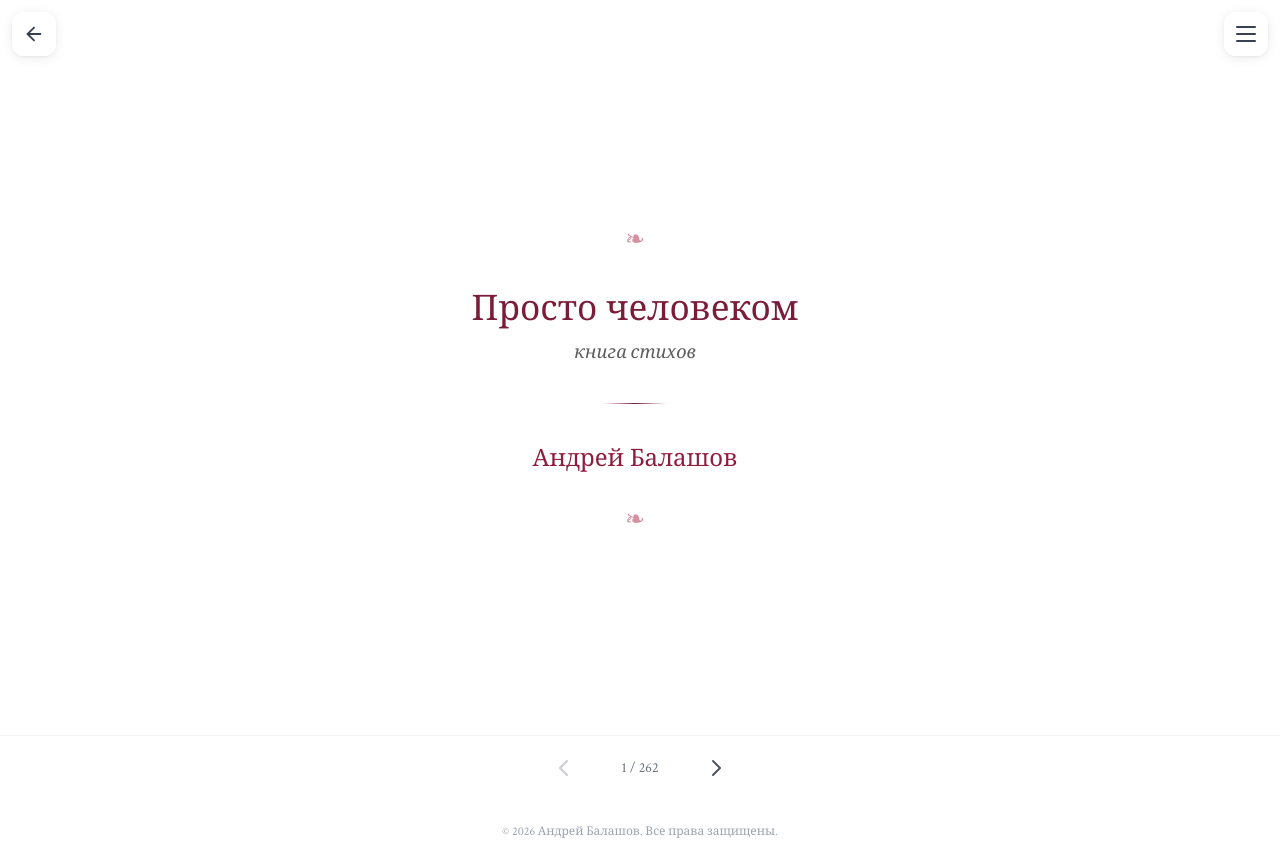
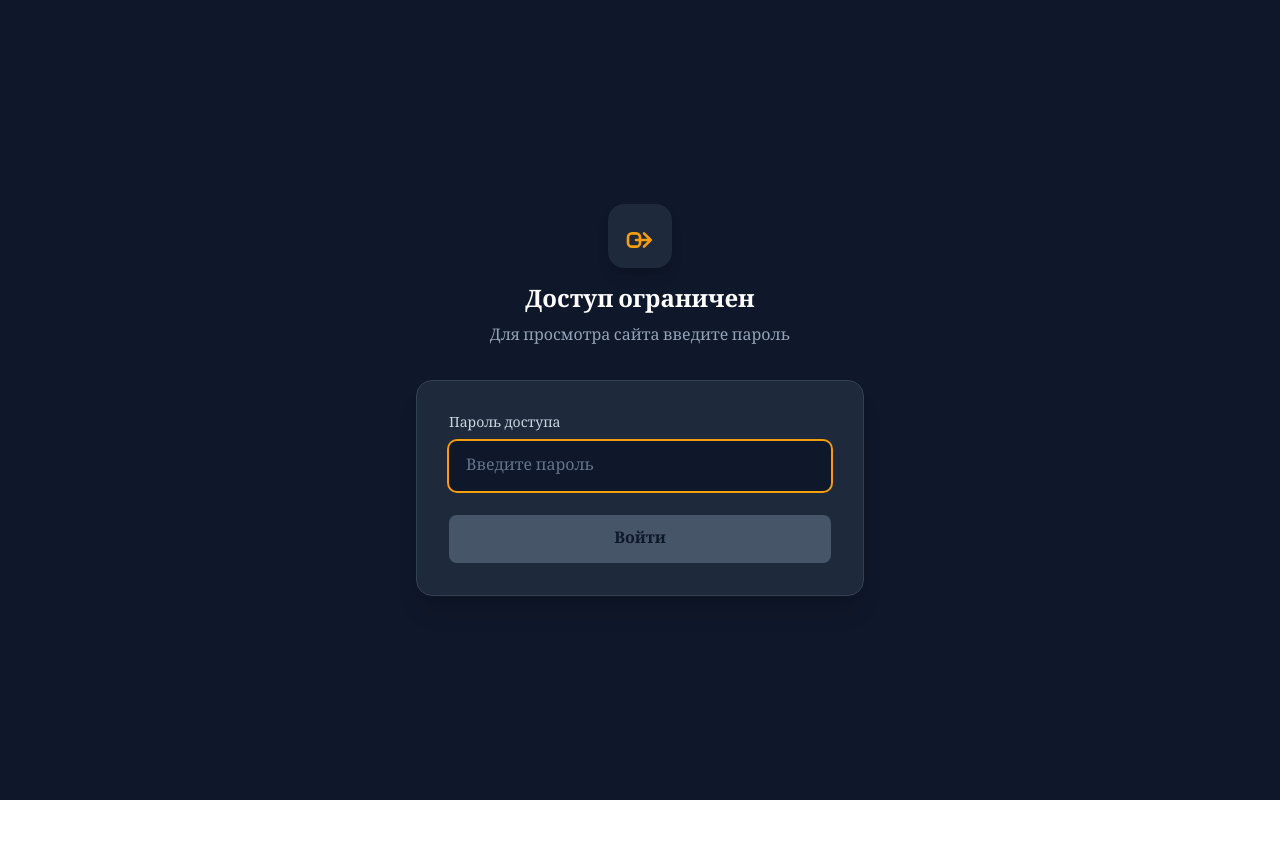
Before and after one commit to ila42/poetry-book, a React (Vite) app: page /read/book-1 in a window 1280 px wide. After the commit the page ends 800 px from the top, so only its background shows below. Built offline with nearby package versions, Linux system fonts and the light colour scheme; a web font is replaced by a local one.

Commit message:
сделал сайт закрытым

```diff
--- a/src/App.tsx
+++ b/src/App.tsx
@@ -1,9 +1,16 @@
 import { Routes, Route, useLocation, Navigate } from 'react-router-dom';
 import { LandingPage, BookReader, AudioArchive, PoemOfTheDay, PoemRoute, TableOfContentsPage } from '@/pages';
 import { AdminApp } from '@/admin';
+import { useAuth } from '@/context/AuthContext';
+import { LoginPage } from '@/components/common/LoginPage';
 
 function App() {
   const location = useLocation();
+  const { isAuthenticated } = useAuth();
+
+  if (!isAuthenticated) {
+    return <LoginPage />;
+  }
 
   if (location.hash === '#/admin' || location.pathname === '/admin') {
     return <AdminApp />;
--- a/src/admin/AdminApp.tsx
+++ b/src/admin/AdminApp.tsx
@@ -1,8 +1,7 @@
 import { useState } from 'react';
-import { AuthProvider, useAuth } from './context/AuthContext';
+import { useAuth } from '@/context/AuthContext';
 import { ContentProvider } from './context/ContentContext';
 import {
-  LoginPage,
   AdminLayout,
   Dashboard,
   PoemsManager,
@@ -10,6 +9,7 @@ import {
   AuthorEditor,
   FileManager,
 } from './components';
+import { LoginPage } from '@/components/common/LoginPage';
 
 type Page = 'dashboard' | 'poems' | 'structure' | 'author' | 'files';
 
@@ -49,8 +49,6 @@ function AdminContent() {
 
 export function AdminApp() {
   return (
-    <AuthProvider>
-      <AdminContent />
-    </AuthProvider>
+    <AdminContent />
   );
 }
--- a/src/admin/components/AdminLayout.tsx
+++ b/src/admin/components/AdminLayout.tsx
@@ -1,5 +1,5 @@
 import { ReactNode, useState } from 'react';
-import { useAuth } from '../context/AuthContext';
+import { useAuth } from '@/context/AuthContext';
 
 interface AdminLayoutProps {
   children: ReactNode;
--- a/src/admin/components/index.ts
+++ b/src/admin/components/index.ts
@@ -1,4 +1,4 @@
-export { LoginPage } from './LoginPage';
+export { LoginPage } from '@/components/common/LoginPage';
 export { AdminLayout } from './AdminLayout';
 export { Dashboard } from './Dashboard';
 export { PoemsManager } from './PoemsManager';
--- a/src/components/TopToolbar/TopToolbar.tsx
+++ b/src/components/TopToolbar/TopToolbar.tsx
@@ -2,6 +2,7 @@ import { useState, useCallback, useRef, useEffect } from 'react';
 import { useNavigate } from 'react-router-dom';
 import { ReaderTocPanel } from '@/components/ReaderTocPanel';
 import { useSearchOptional } from '@/context/SearchContext';
+import { useAuth } from '@/context/AuthContext';
 import type { TocItem } from '@/data/toc';
 import styles from './TopToolbar.module.css';
 
@@ -146,8 +147,15 @@ export function TopToolbar({
     };
   }, [open, close]);
 
+  const { logout } = useAuth();
+
   const handleBack = () => {
     navigate('/');
+    close();
+  };
+
+  const handleLogout = () => {
+    logout();
     close();
   };
 
@@ -476,6 +484,19 @@ export function TopToolbar({
                     <path d="M19 21l-7-5-7 5V5a2 2 0 0 1 2-2h10a2 2 0 0 1 2 2z" />
                   </svg>
                 </button>
+                <button
+                  type="button"
+                  className={`${styles.iconButton} text-red-400 hover:text-red-300`}
+                  onClick={handleLogout}
+                  aria-label="Выйти"
+                  title="Заблокировать доступ"
+                >
+                  <svg width="20" height="20" viewBox="0 0 24 24" fill="none" stroke="currentColor" strokeWidth="2" strokeLinecap="round" strokeLinejoin="round">
+                    <path d="M9 21H5a2 2 0 0 1-2-2V5a2 2 0 0 1 2-2h4" />
+                    <polyline points="16 17 21 12 16 7" />
+                    <line x1="21" y1="12" x2="9" y2="12" />
+                  </svg>
+                </button>
             </>
           </div>
         )}
--- a/src/admin/components/LoginPage.tsx
+++ b/src/components/common/LoginPage.tsx
@@ -1,5 +1,5 @@
 import { useState, FormEvent } from 'react';
-import { useAuth } from '../context/AuthContext';
+import { useAuth } from '@/context/AuthContext';
 
 export function LoginPage() {
   const [password, setPassword] = useState('');
@@ -38,15 +38,15 @@ export function LoginPage() {
                 strokeLinecap="round"
                 strokeLinejoin="round"
                 strokeWidth={2}
-                d="M12 6.253v13m0-13C10.832 5.477 9.246 5 7.5 5S4.168 5.477 3 6.253v13C4.168 18.477 5.754 18 7.5 18s3.332.477 4.5 1.253m0-13C13.168 5.477 14.754 5 16.5 5c1.747 0 3.332.477 4.5 1.253v13C19.832 18.477 18.247 18 16.5 18c-1.746 0-3.332.477-4.5 1.253"
+                d="M12 15v2a3 3 0 01-3 3H6a3 3 0 01-3-3v-4a3 3 0 013-3h3a3 3 0 013 3v2M15 10l5 5-5 5M20 15H9"
               />
             </svg>
           </div>
           <h1 className="text-2xl font-bold text-white mb-2">
-            Админ-панель
+            Доступ ограничен
           </h1>
           <p className="text-slate-400">
-            Управление контентом книги
+            Для просмотра сайта введите пароль
           </p>
         </div>
 
@@ -58,7 +58,7 @@ export function LoginPage() {
                 htmlFor="password"
                 className="block text-sm font-medium text-slate-300 mb-2"
               >
-                Пароль администратора
+                Пароль доступа
               </label>
               <input
                 type="password"
@@ -112,11 +112,6 @@ export function LoginPage() {
             </button>
           </form>
         </div>
-
-        {/* Footer hint */}
-        <p className="text-center text-slate-500 text-sm mt-6">
-          Пароль задаётся в переменной окружения VITE_ADMIN_PASSWORD
-        </p>
       </div>
     </div>
   );
--- a/src/main.tsx
+++ b/src/main.tsx
@@ -3,11 +3,14 @@ import { createRoot } from 'react-dom/client';
 import { BrowserRouter } from 'react-router-dom';
 import './styles/globals.css';
 import App from './App.tsx';
+import { AuthProvider } from './context/AuthContext';
 
 createRoot(document.getElementById('root') as HTMLElement).render(
   <StrictMode>
-    <BrowserRouter>
-      <App />
-    </BrowserRouter>
+    <AuthProvider>
+      <BrowserRouter>
+        <App />
+      </BrowserRouter>
+    </AuthProvider>
   </StrictMode>
 );
```
Also changed, not shown: src/context/AuthContext.tsx (renamed from src/admin/context/AuthContext.tsx).
